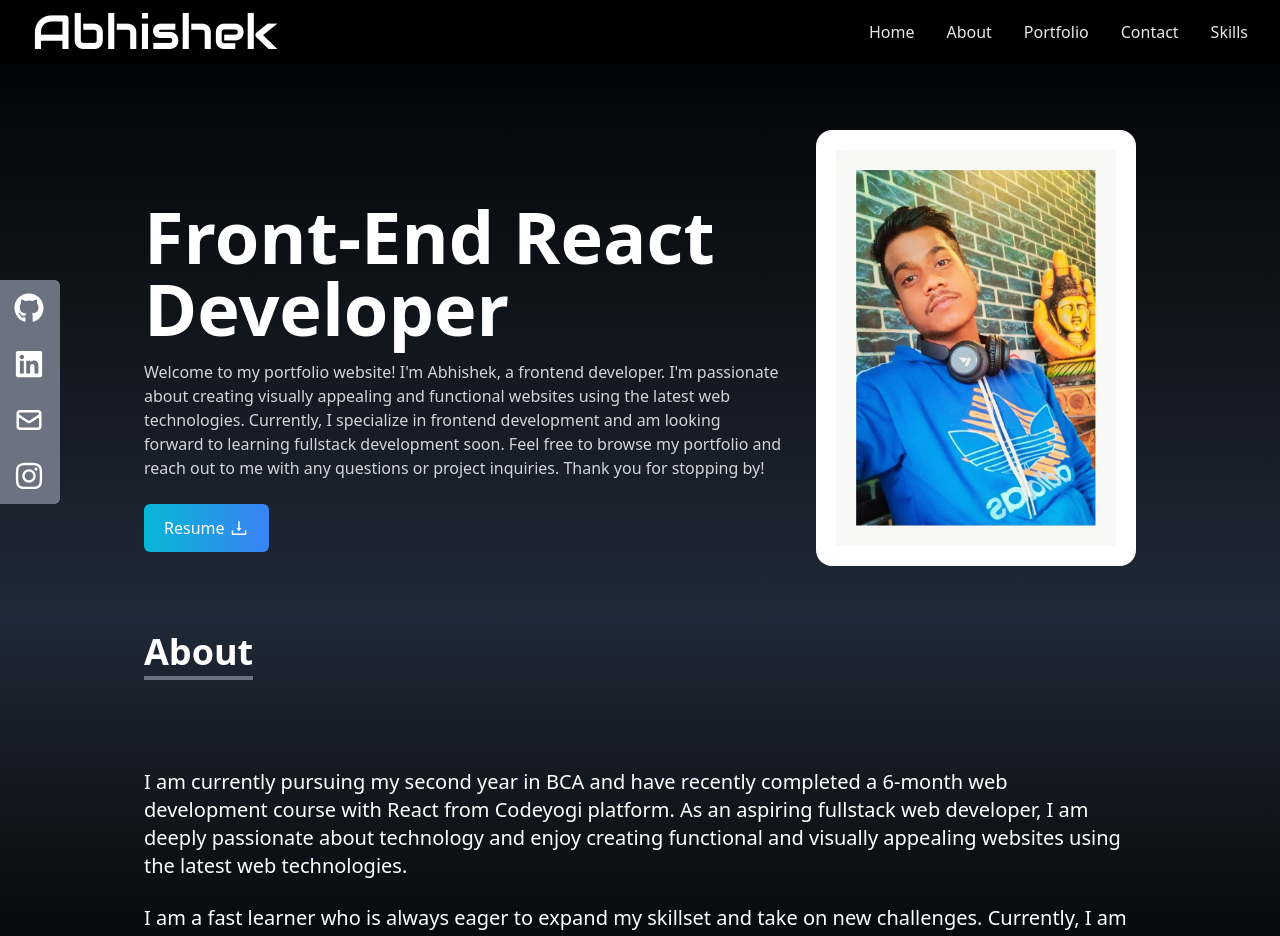
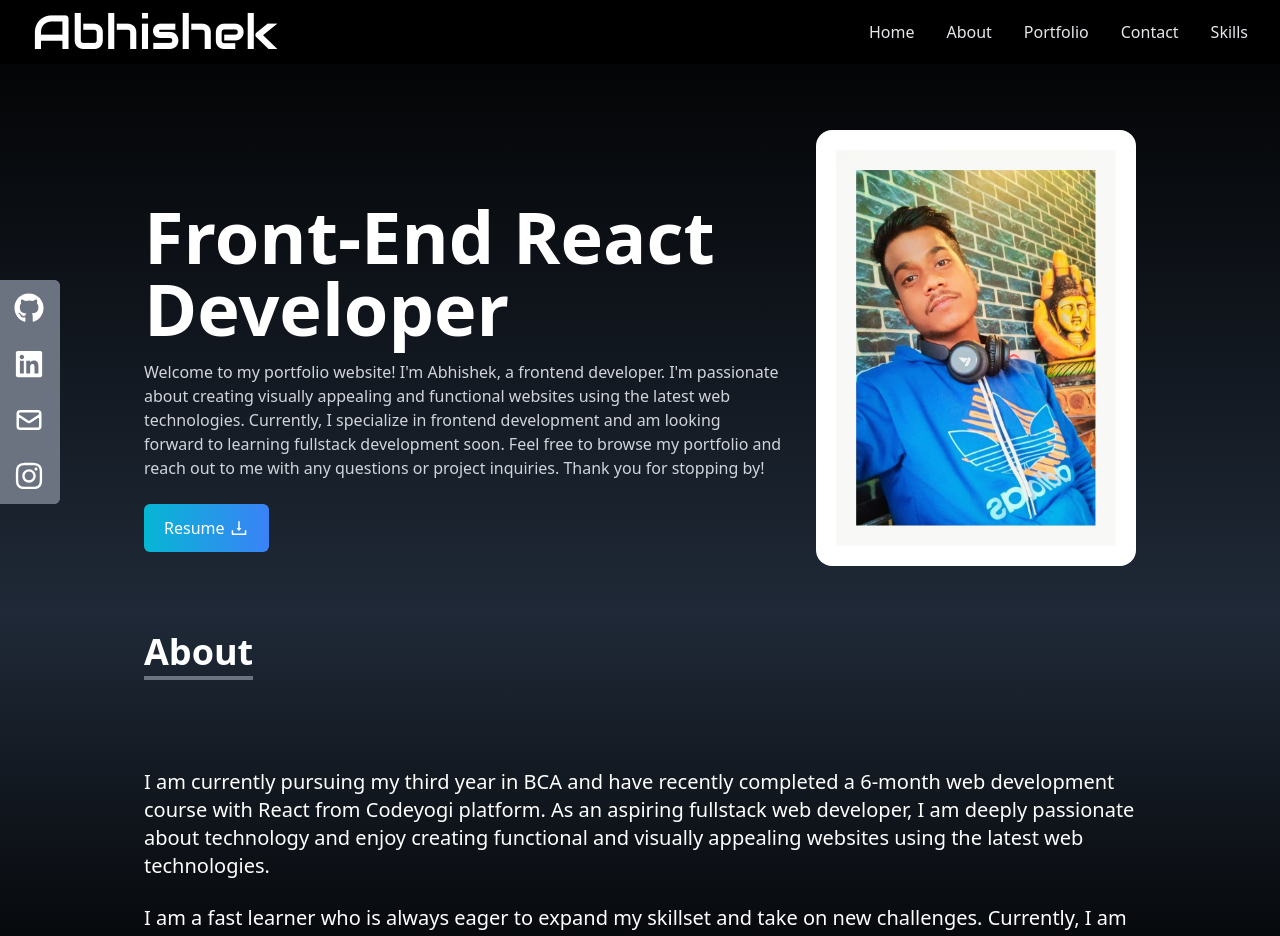
Before and after one commit to Abhishek8218/Portfolio, a React (Vite) app: page / in a window 1280 px wide. Shown: the top 936 px of the page. Built offline with nearby package versions, Linux system fonts and the light colour scheme.

Commit message:
About update

```diff
--- a/src/About.jsx
+++ b/src/About.jsx
@@ -14,7 +14,7 @@ const About = () => {
         </div>
 
         <p className="text-xl mt-16">
-          I am currently pursuing my second year in BCA and have recently completed a 6-month web development course with React from Codeyogi platform. As an aspiring fullstack web developer, I am deeply passionate about technology and enjoy creating functional and visually appealing websites using the latest web technologies.
+          I am currently pursuing my third year in BCA and have recently completed a 6-month web development course with React from Codeyogi platform. As an aspiring fullstack web developer, I am deeply passionate about technology and enjoy creating functional and visually appealing websites using the latest web technologies.
         </p>
 
         <br />
```
